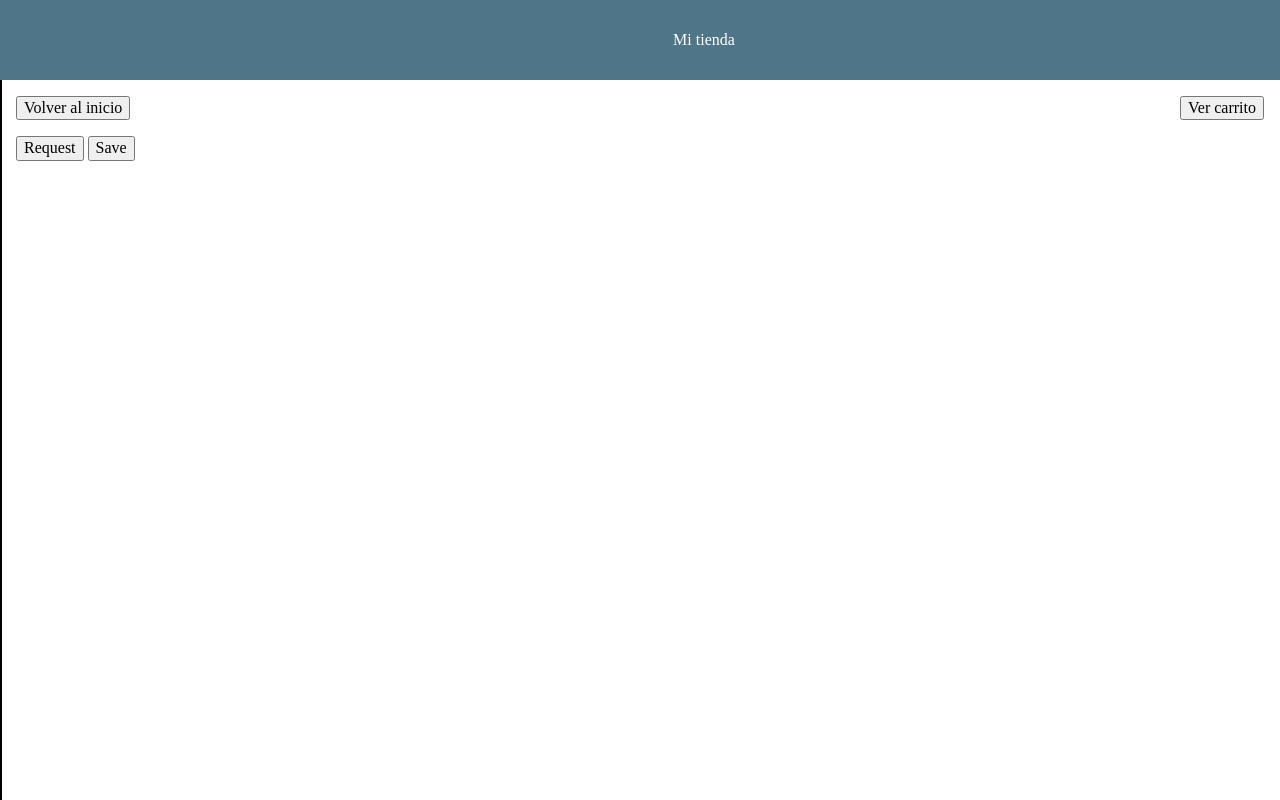
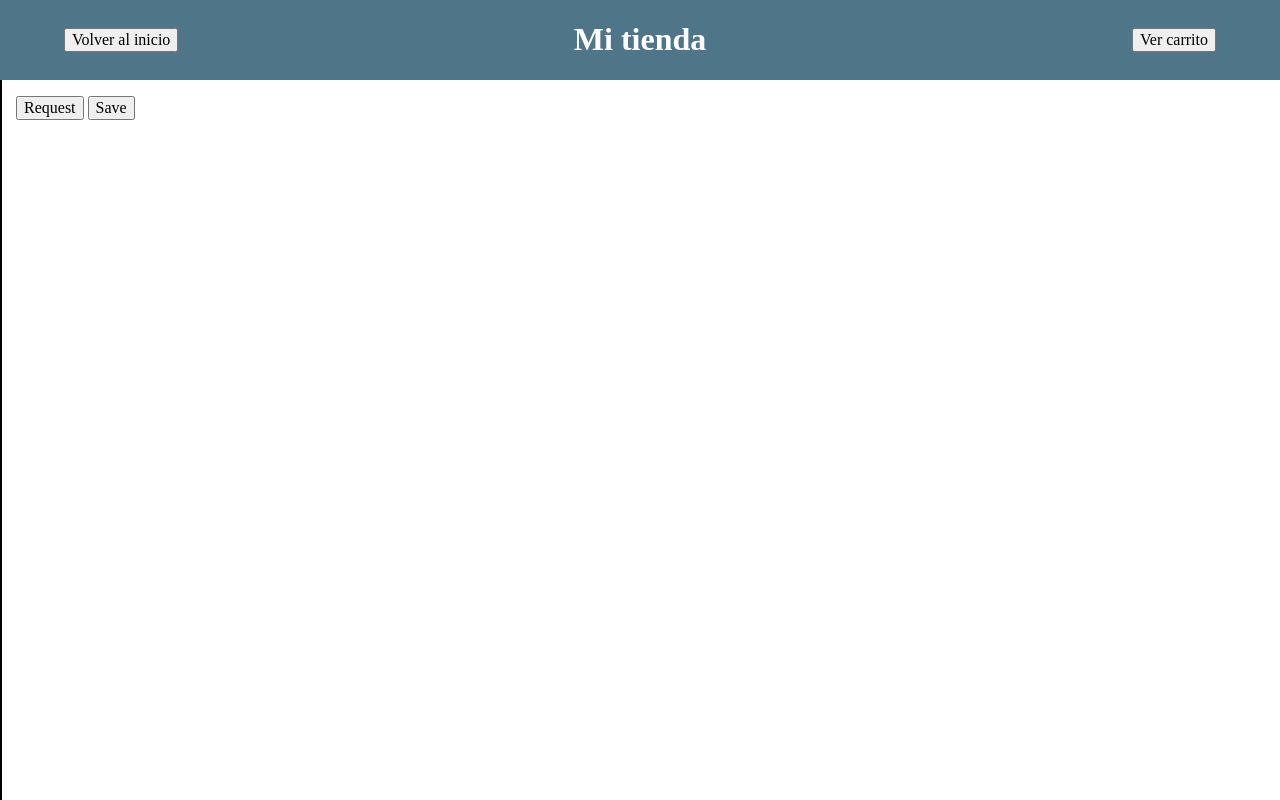
Before and after one commit to ardigc/API, a website: page index.html in a window 1280 px wide. Drawn offline with nearby package versions, Linux system fonts and the light colour scheme; no server answers.

Commit message:
carrito se vacia pulsando el boton

```diff
--- a/api.js
+++ b/api.js
@@ -144,6 +144,7 @@ app.post('/api/empty', async (req, res) => {
         'Access-Control-Allow-Headers',
         'Content-Type, Authorization'
     );
+    res.send('Mandado desde la api');
 })
 app.post('/api/shopping', async (req, res) => {
     const msg = req.body.message;
--- a/index.html
+++ b/index.html
@@ -13,14 +13,18 @@
   <script defer src="./script.js"></script>
 </head>
 <body>
-  <header>Mi tienda</header>
-  <main>
+  <header>
     <div class="up-buttons">
       <div class="intro"></div>
+      <h1>Mi tienda</h1>
       <div class="cart-button">
-        <button class="button-position">Ver carrito</button>
+        <div>
+          <button class="button-position">Ver carrito</button>
+        </div>
       </div>
     </div>
+  </header>
+  <main>
     <div class="carrito fuera">
     </div>
     <div class="grid-products"></div>
--- a/script.js
+++ b/script.js
@@ -1,12 +1,12 @@
 const search = new URLSearchParams(window.location.search);
 // const url = window.location.href
-const id= search.get("id");
+const id = search.get("id");
 // console.log(id)
 // const button = document.querySelector('.btn');
 const saveBtn = document.querySelector('.save');
 const intro = document.querySelector('.intro')
-intro.append(createElement('button','','Volver al inicio'))
-intro.addEventListener('click',()=>{
+intro.append(createElement('button', '', 'Volver al inicio'))
+intro.addEventListener('click', () => {
   window.location.assign(window.location.origin)
 })
 // button.addEventListener('click', async () => {
@@ -39,19 +39,19 @@ if (!id === !null) {
     const productBox = createElement('div', 'product-box',);
     const nameBox = createElement('div', 'name-box', product.name)
     const descriptionBox = createElement('div', 'item-box', product.description)
-    const priceBox = createElement('div', 'price-box', product.price+"€")
+    const priceBox = createElement('div', 'price-box', product.price + "€")
     productBox.append(nameBox)
     productBox.append(descriptionBox)
     productBox.append(priceBox)
     productBox.addEventListener("click", (ev) => {
-    window.location.assign(window.location.href+"?id="+product.id)
+      window.location.assign(window.location.href + "?id=" + product.id)
     });
     return productBox
   }
   main()
-}else{
+} else {
   async function getProductID() {
-            const response = await fetch('/api/products/'+id, {
+    const response = await fetch('/api/products/' + id, {
       method: "GET",
     });
     const body = await response.json();
@@ -69,7 +69,7 @@ main()
       const productBox = createElement('div', 'product-box',);
       const nameBox = createElement('div', 'name-box', product.name)
       const descriptionBox = createElement('div', 'item-box', product.description)
-            const priceBox = createElement('div', 'price-box', product.price+"€")
+      const priceBox = createElement('div', 'price-box', product.price + "€")
       const button = createElement("button", "buy-button", "comprar");
       const buttonBox = createElement("div", "button-box", button);
       productBox.append(nameBox)
@@ -77,6 +77,7 @@ main()
       productBox.append(priceBox)
       productBox.append(buttonBox)
       button.addEventListener("click", async (ev) => {
+
         const request = await fetch('/api/shopping', {
           method: 'POST',
           body: JSON.stringify({ message: product }),
@@ -86,7 +87,8 @@ main()
           },
         });
         const message = await request.text();
-            // callCart()
+        showCarrito.innerHTML = " "
+        callCart()
         // console.log(message)
       })
 
@@ -123,32 +125,32 @@ function renderizarCarro(carrito) {
   }
   const endBox = createElement('div', 'end-carrito',)
   // console.log(totalPrice)
-  const buttonEmpty= createElement('button','empty-carrito', 'Vaciar carrito')
-  endBox.append(createElement('div','empty-button', buttonEmpty))
+  const buttonEmpty = createElement('button', 'empty-carrito', 'Vaciar carrito')
+  endBox.append(createElement('div', 'empty-button', buttonEmpty))
   endBox.append(
     createElement("div", "total-price", "Total price is " + totalPrice + "€")
   );
+  showCarrito.append(endBox)
   buttonEmpty.addEventListener("click", async (ev) => {
+    showCarrito.innerHTML = " "
     const request = await fetch('/api/empty', {
       method: 'POST',
-      body: JSON.stringify({ message:[]}),
+      body: JSON.stringify({ message: [] }),
       headers: {
         'Content-Type': 'application/json',
         'Access-Control-Allow-Origin': '*',
       },
     });
     const message = await request.text();
-  // callCart()
-  // console.log(message)
+   callCart()
   })
-  showCarrito.append(endBox)
 }
 buttonCarrito.addEventListener("click", (ev) => {
   if (showCarrito.className.includes("fuera")) {
     showCarrito.setAttribute("class", "carrito show");
-  } else if(showCarrito.className.includes("show")) {
+  } else if (showCarrito.className.includes("show")) {
     showCarrito.setAttribute("class", "carrito hide-carrito");
-  } else{
+  } else {
     showCarrito.setAttribute("class", "carrito show");
   }
 });
--- a/styles.css
+++ b/styles.css
@@ -13,7 +13,7 @@ header{
     top: 0;
     color: white;
     height: 5rem;
-    width: 110vw;
+    width: 100vw;
     z-index: 1000000;
 }
 main{
@@ -21,10 +21,19 @@ main{
     top: 5rem;
     padding: 1rem;
 }
+h1{
+    display: flex;
+    align-items: center;
+    justify-content: center;
+}
 .up-buttons{
     display: grid;
-    grid-template-columns: 1fr 1fr;
+    height: 100%;
+    width: 90%;
+    grid-template-columns: 1fr 1fr 1fr;
     padding-bottom: 1rem;
+    justify-content: center;
+    align-items: center;
 }
 .cart-button{
 
```
Lines whose indentation alone changed are shown as unchanged.
